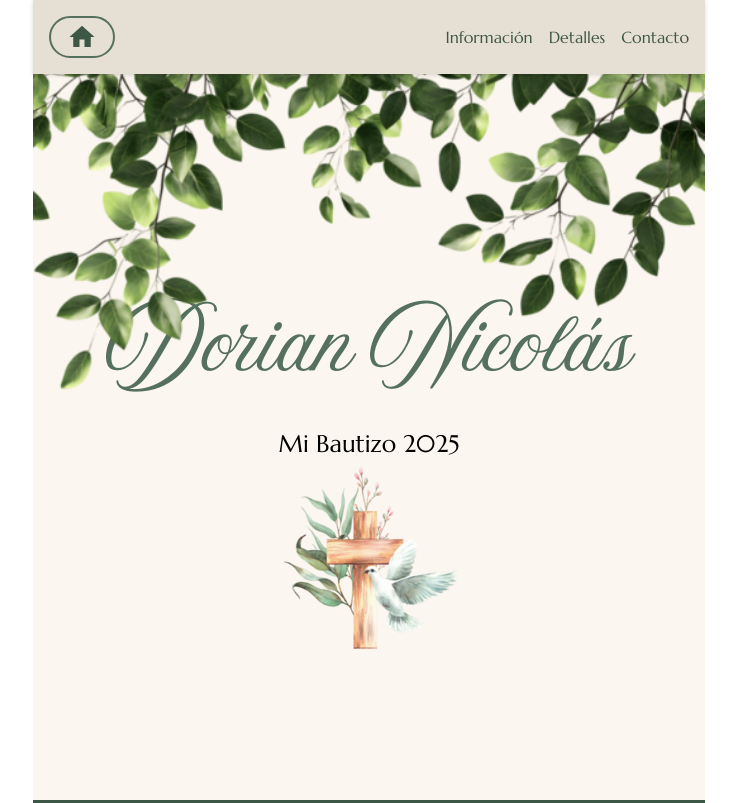
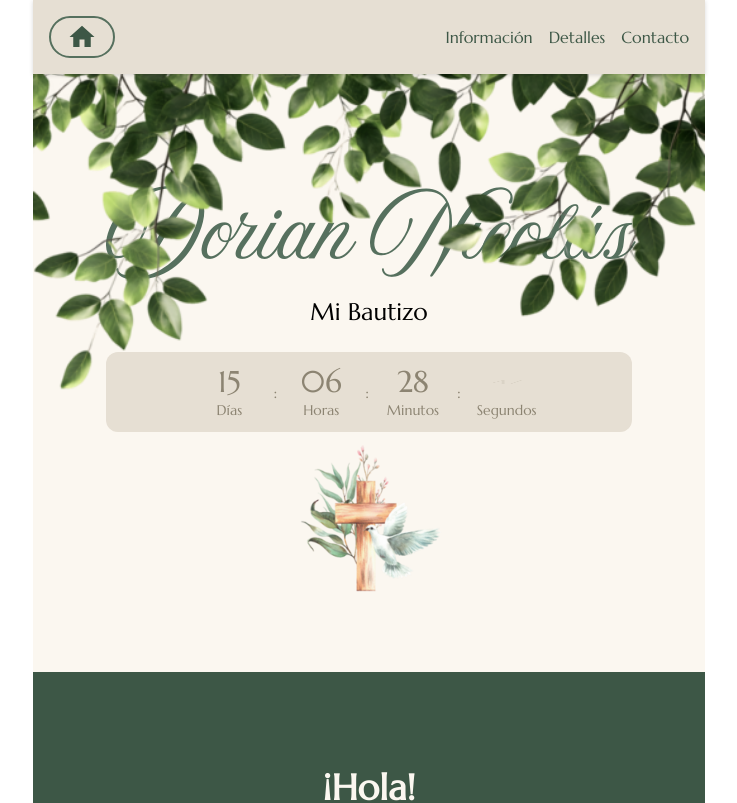
Before and after one commit to MtzAlfonso/dorian-s-party, a React (Vite) app: page / in a window 1280 px wide. Shown: the top 803 px of the page, without its empty margins (271-1008 px from the left). Built offline with nearby package versions, Linux system fonts and the light colour scheme; no server answers.

Commit message:
feat: :sparkles: add Countdown and EventDetails components, update HeroSection and LandingPage to include new features

```diff
--- a/package.json
+++ b/package.json
@@ -12,10 +12,12 @@
   "dependencies": {
     "@tailwindcss/vite": "^4.0.8",
     "chart.js": "^4.4.8",
+    "date-fns": "^4.1.0",
     "firebase": "^11.4.0",
     "framer-motion": "^12.5.0",
     "react": "^19.0.0",
     "react-chartjs-2": "^5.3.0",
+    "react-confetti": "^6.4.0",
     "react-dom": "^19.0.0",
     "react-icons": "^5.5.0",
     "react-router": "^7.3.0",
--- /dev/null
+++ b/src/components/Countdown.tsx
@@ -0,0 +1,77 @@
+import { useState, useEffect, useMemo } from 'react';
+import { differenceInSeconds, format } from 'date-fns';
+import { es } from 'date-fns/locale';
+import Confetti from 'react-confetti';
+import { motion } from 'framer-motion';
+import { FlipUnit } from './FlipUnit';
+
+export const Countdown = () => {
+  const targetDate = useMemo(() => new Date('2025-04-05T00:00:00-06:00'), []);
+  const [timeLeft, setTimeLeft] = useState(
+    differenceInSeconds(targetDate, new Date())
+  );
+  const [prevValues, setPrevValues] = useState({
+    days: 0,
+    hours: 0,
+    minutes: 0,
+    seconds: 0,
+  });
+
+  useEffect(() => {
+    const interval = setInterval(() => {
+      const diff = differenceInSeconds(targetDate, new Date());
+      setTimeLeft(diff);
+      if (diff <= 0) {
+        clearInterval(interval);
+      }
+    }, 1000);
+    return () => clearInterval(interval);
+  }, [targetDate]);
+
+  const days = Math.floor(timeLeft / (3_600 * 24));
+  const hours = Math.floor((timeLeft % (3_600 * 24)) / 3_600);
+  const minutes = Math.floor((timeLeft % 3_600) / 60);
+  const seconds = timeLeft % 60;
+
+  useEffect(() => {
+    setPrevValues({ days, hours, minutes, seconds });
+  }, [days, hours, minutes, seconds]);
+
+  if (timeLeft <= 0) {
+    return (
+      <div className="flex flex-col items-center justify-center text-center h-20 my-2 w-full">
+        <Confetti numberOfPieces={100} gravity={0.15} />
+        <motion.h3
+          initial={{ opacity: 0 }}
+          animate={{ opacity: 1 }}
+          transition={{ duration: 1 }}
+          className="text-4xl text-secondary"
+        >
+          {format(targetDate, 'dd/MMMM/yyyy', { locale: es })}
+        </motion.h3>
+      </div>
+    );
+  }
+
+  return (
+    <div className="flex flex-col items-center justify-center text-center h-20 my-2 bg-warm w-full rounded-xl text-neutral">
+      <div className="flex gap-4 items-center justify-center">
+        <FlipUnit value={days} prevValue={prevValues.days} label="Días" />
+        <span>:</span>
+        <FlipUnit value={hours} prevValue={prevValues.hours} label="Horas" />
+        <span>:</span>
+        <FlipUnit
+          value={minutes}
+          prevValue={prevValues.minutes}
+          label="Minutos"
+        />
+        <span>:</span>
+        <FlipUnit
+          value={seconds}
+          prevValue={prevValues.seconds}
+          label="Segundos"
+        />
+      </div>
+    </div>
+  );
+};
--- a/src/components/About.tsx
+++ b/src/components/EventDetails.tsx
@@ -1,8 +1,8 @@
 import { Link, useSearchParams } from 'react-router';
 
-export const About = () => {
+export const EventDetails = () => {
   const [searchParams] = useSearchParams();
-  const code = searchParams.get('code') || '123';
+  const code = searchParams.get('code') || '';
 
   return (
     <section className="py-24 px-6 text-center bg-dark text-light" id="about">
@@ -39,12 +39,14 @@ export const About = () => {
         ¡Te esperamos!
       </p>
 
+      {code !== '' && (
         <Link
           to={{ pathname: '/invite', search: `?code=${code}` }}
           className="inline-block mt-12 bg-button text-dark py-4 px-10 rounded-lg text-lg shadow-2xl hover:bg-button-hover"
         >
           Confirmar asistencia
         </Link>
+      )}
     </section>
   );
 };
--- /dev/null
+++ b/src/components/FlipUnit.tsx
@@ -0,0 +1,27 @@
+import { FC } from 'react';
+import { motion } from 'framer-motion';
+
+interface IFlipUnitProps {
+  value: number;
+  prevValue?: number;
+  label: string;
+}
+
+export const FlipUnit: FC<IFlipUnitProps> = ({ value, label }) => {
+  const displayValue = value.toString().padStart(2, '0');
+  return (
+    <div className="flex flex-col items-center justify-center text-center">
+      <motion.div
+        key={value}
+        initial={{ rotateX: 90, opacity: 0 }}
+        animate={{ rotateX: 0, opacity: 1 }}
+        transition={{ duration: 1 }}
+        className="text-neutral text-3xl w-14 flex items-center justify-center"
+      >
+        {displayValue}
+      </motion.div>
+
+      <span className="text-sm text-neutral text-center">{label}</span>
+    </div>
+  );
+};
--- a/src/components/Header.tsx
+++ b/src/components/Header.tsx
@@ -25,7 +25,7 @@ export const Header = () => {
           <Link
             to={{
               pathname: '/',
-              search: `?code=${code}`,
+              search: code ? `?code=${code}` : undefined,
             }}
             className="hover:text-gold"
             onClick={scrollToTop}
--- a/src/components/HeroSection.tsx
+++ b/src/components/HeroSection.tsx
@@ -1,10 +1,11 @@
 import follaje from '../assets/top-sheets.webp';
 import bautizo from '../assets/bautizo.webp';
+import { Countdown } from './Countdown';
 
 export const HeroSection = () => {
   return (
     <section
-      className="h-screen flex items-center justify-center text-center px-4"
+      className="flex items-center justify-center text-center px-4 pb-18 mt-8"
       id="hero"
     >
       <img
@@ -13,11 +14,12 @@ export const HeroSection = () => {
         className="absolute top-0 max-w-2xl w-full"
       />
       <div className="flex flex-col items-center">
-        <h2 className="text-7xl font-display leading-28 mt-40">
+        <h2 className="text-7xl font-display leading-26 mt-40">
           Dorian Nicolás
         </h2>
-        <p className="mt-4 text-2xl text-black">Mi Bautizo 2025</p>
-        <img src={bautizo} alt="bautizo" className="flex justify-center" />
+        <p className="text-2xl text-black mb-4">Mi Bautizo</p>
+        <Countdown />
+        <img src={bautizo} alt="bautizo" className="flex justify-center h-40" />
       </div>
     </section>
   );
--- a/src/components/index.ts
+++ b/src/components/index.ts
@@ -1,8 +1,10 @@
-export * from './About';
 export * from './Card';
 export * from './Contact';
+export * from './Countdown';
 export * from './Details';
+export * from './EventDetails';
 export * from './FamilyList';
+export * from './FlipUnit';
 export * from './Footer';
 export * from './Header';
 export * from './HeroSection';
--- a/src/pages/LandingPage.tsx
+++ b/src/pages/LandingPage.tsx
@@ -1,4 +1,4 @@
-import { About, Contact, Details, HeroSection } from '../components';
+import { EventDetails, Contact, Details, HeroSection } from '../components';
 
 export const LandingPage = () => {
   return (
@@ -7,7 +7,7 @@ export const LandingPage = () => {
       <HeroSection />
 
       {/* About Section */}
-      <About />
+      <EventDetails />
 
       {/* Event Details Section */}
       <Details />
```
Also changed, not shown: 1 other file (tests, documents, lock files or other folders). Lines whose indentation alone changed are shown as unchanged.
